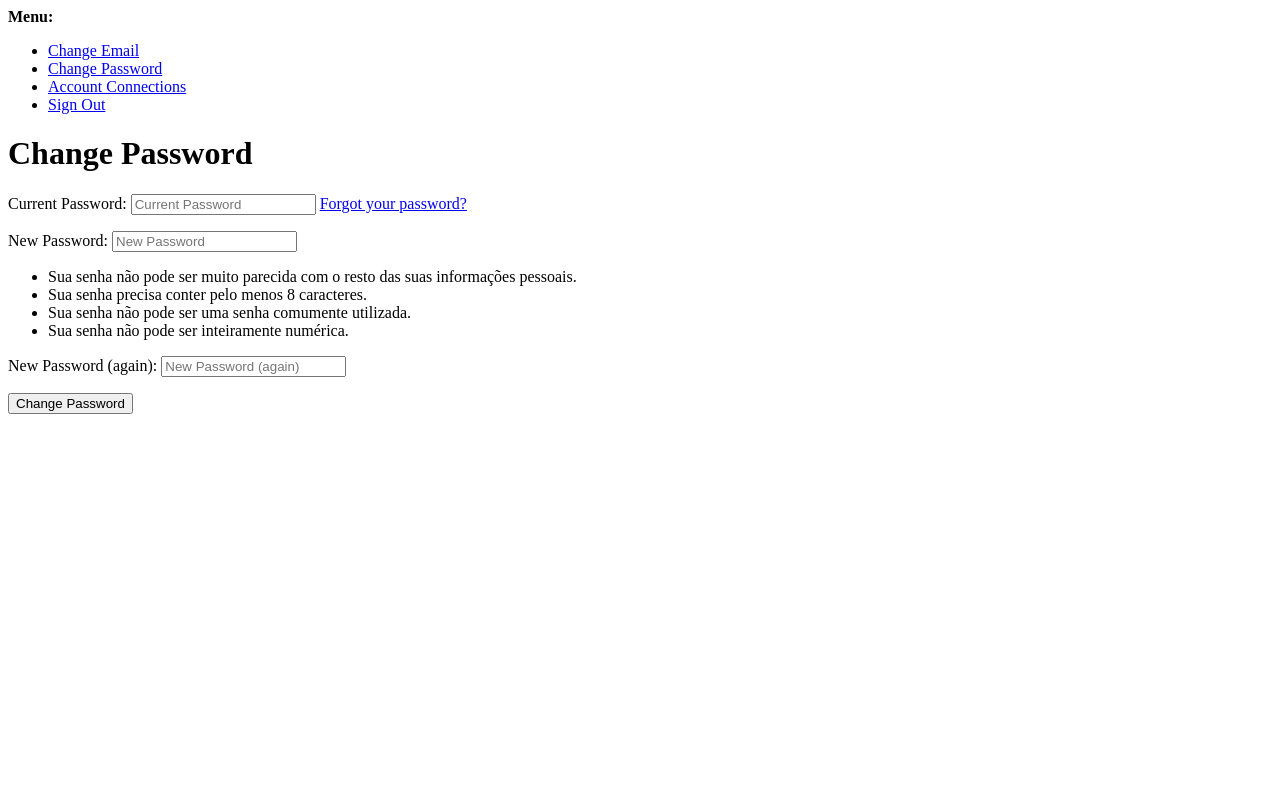
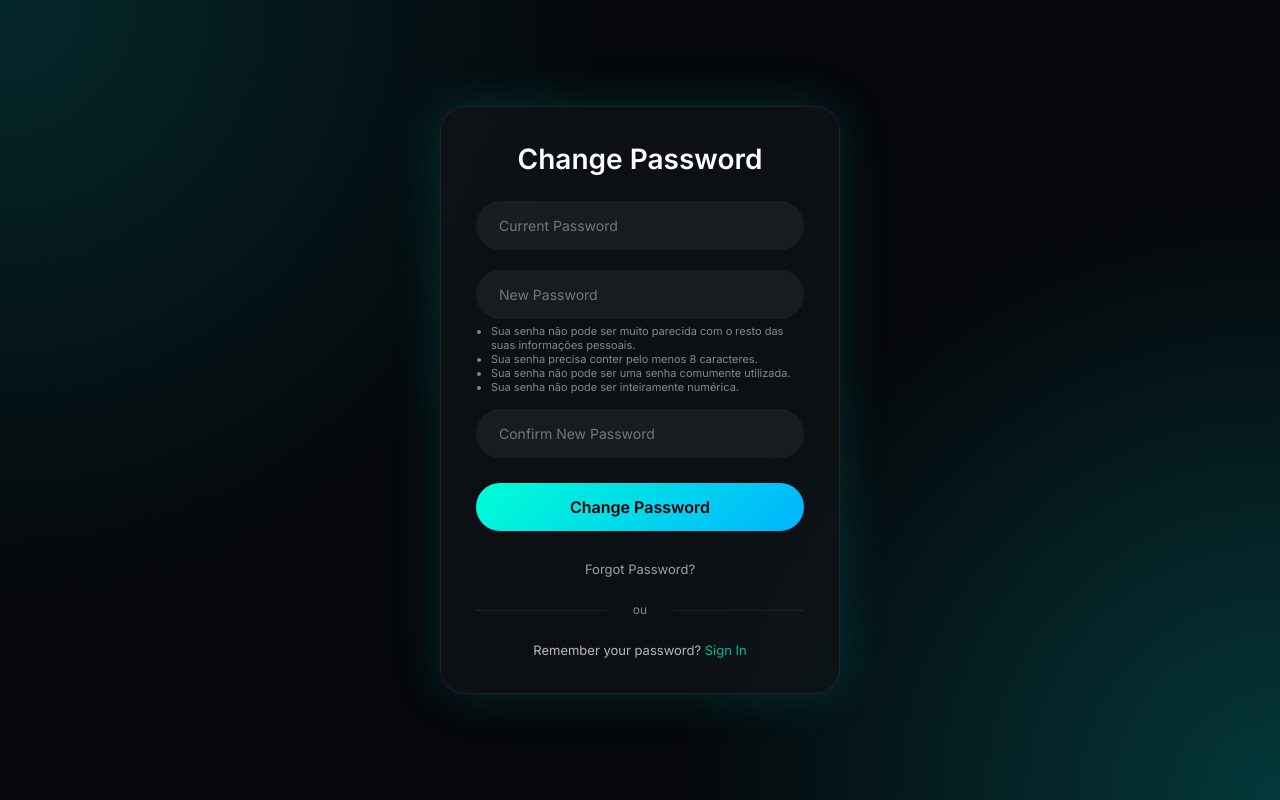
Before and after one commit to Silvaskrtt/NeonDrive, a Django app: page /accounts/password/change/ in a window 1280 px wide. Run offline with Django 5.2, Linux system fonts and the light colour scheme; the visitor is signed in with stand-in values (Sample User, id 1).

Commit message:
fix(auth): corrigir template de alteração de senha
- Templates: Adicionado override de password_change_form/done
- Layout: Pages estendem base.html com blocks de conteúdo
- Estilo: Formulário padronizado com classes do sistema
- Fluxo: Testado acesso via menu e redirecionamentos

fix #12

```diff
--- /dev/null
+++ b/static/css/accounts/password_change.css
@@ -0,0 +1,270 @@
+/* RESET */
+* {
+    margin: 0;
+    padding: 0;
+    box-sizing: border-box;
+    font-family: "Inter", sans-serif;
+}
+
+/* BACKGROUND - aplicado ao body que já existe no base_manage_password.html */
+body {
+    height: 100vh;
+    background: radial-gradient(circle at top left, #0ff2, transparent 40%),
+        radial-gradient(circle at bottom right, #0ff3, transparent 40%),
+        #05070a;
+    display: flex;
+    align-items: center;
+    justify-content: center;
+}
+
+/* CARD */
+.container {
+    width: 400px;
+    padding: 35px;
+    border-radius: 25px;
+    background: rgba(15, 20, 25, 0.75);
+    backdrop-filter: blur(25px);
+    border: 1px solid rgba(255, 255, 255, 0.08);
+    box-shadow: 0 0 50px rgba(0, 255, 255, 0.15);
+    color: white;
+}
+
+/* TITLE */
+h1 {
+    text-align: center;
+    font-weight: 600;
+    margin-bottom: 25px;
+    font-size: 28px;
+    color: white;
+}
+
+/* FORM */
+form {
+    width: 100%;
+}
+
+/* INPUT GROUPS */
+.input-group {
+    background: rgba(255, 255, 255, 0.05);
+    border-radius: 50px;
+    display: flex;
+    align-items: center;
+    padding: 4px 4px 4px 15px;
+    margin-bottom: 20px;
+    transition: all 0.3s ease;
+}
+
+.input-group:focus-within {
+    background: rgba(255, 255, 255, 0.1);
+    box-shadow: 0 0 0 2px rgba(0, 255, 255, 0.3);
+}
+
+.input-group input {
+    flex: 1;
+    background: none;
+    border: none;
+    outline: none;
+    color: white;
+    font-size: 14px;
+    padding: 12px 8px;
+    width: 100%;
+}
+
+.input-group input::placeholder {
+    color: rgba(255, 255, 255, 0.4);
+}
+
+.input-group input:-webkit-autofill,
+.input-group input:-webkit-autofill:hover,
+.input-group input:-webkit-autofill:focus {
+    -webkit-text-fill-color: white;
+    -webkit-box-shadow: 0 0 0px 1000px rgba(15, 20, 25, 0.75) inset;
+    transition: background-color 5000s ease-in-out 0s;
+}
+
+/* PASSWORD FIELD SPECIFIC */
+.password-field {
+    margin-top: 5px;
+}
+
+/* ERROR MESSAGES */
+.error-message {
+    color: #ff4d4d;
+    font-size: 12px;
+    margin: -15px 0 15px 15px;
+    list-style: none;
+}
+
+.error-message li {
+    margin: 5px 0;
+}
+
+ul.errorlist {
+    color: #ff4d4d;
+    font-size: 12px;
+    margin: -15px 0 15px 15px;
+    list-style: none;
+}
+
+ul.errorlist li {
+    margin: 5px 0;
+}
+
+/* NON-FIELD ERRORS */
+.non-field-errors {
+    background: rgba(255, 77, 77, 0.1);
+    border: 1px solid rgba(255, 77, 77, 0.3);
+    border-radius: 10px;
+    padding: 10px 15px;
+    margin: 10px 0 20px 0;
+    color: #ff4d4d;
+    font-size: 13px;
+}
+
+/* BUTTON */
+.button-group {
+    display: flex;
+    flex-direction: column;
+    gap: 15px;
+    margin-top: 25px;
+}
+
+.primary-btn {
+    width: 100%;
+    padding: 14px;
+    border-radius: 50px;
+    border: none;
+    background: linear-gradient(135deg, #00ffd5, #00b3ff);
+    color: black;
+    font-weight: 600;
+    font-size: 16px;
+    cursor: pointer;
+    transition: 0.3s;
+    display: flex;
+    align-items: center;
+    justify-content: center;
+}
+
+.primary-btn:hover {
+    transform: scale(1.02);
+    box-shadow: 0 0 20px rgba(0, 255, 255, 0.5);
+}
+
+/* FORGOT PASSWORD LINK */
+.forgot-password {
+    text-align: center;
+    margin: 15px 0 5px 0;
+    font-size: 13px;
+}
+
+.forgot-password a {
+    color: rgba(255, 255, 255, 0.6);
+    text-decoration: none;
+    transition: 0.3s;
+    display: inline-block;
+}
+
+.forgot-password a:hover {
+    color: #00ffd5;
+    text-decoration: underline;
+    transform: translateX(5px);
+}
+
+/* FOOTER */
+.footer {
+    text-align: center;
+    margin-top: 25px;
+    font-size: 13px;
+    opacity: 0.7;
+}
+
+.footer a {
+    color: #00ffd5;
+    text-decoration: none;
+}
+
+.footer a:hover {
+    text-decoration: underline;
+}
+
+/* DIVIDER */
+.divider {
+    text-align: center;
+    font-size: 12px;
+    opacity: 0.5;
+    margin: 20px 0;
+    position: relative;
+}
+
+.divider::before,
+.divider::after {
+    content: "";
+    position: absolute;
+    height: 1px;
+    width: 40%;
+    background: rgba(255, 255, 255, 0.15);
+    top: 50%;
+}
+
+.divider::before {
+    left: 0;
+}
+
+.divider::after {
+    right: 0;
+}
+
+/* ANIMATION */
+@keyframes shake {
+    0% {
+        transform: translateX(0);
+    }
+
+    25% {
+        transform: translateX(-5px);
+    }
+
+    50% {
+        transform: translateX(5px);
+    }
+
+    75% {
+        transform: translateX(-5px);
+    }
+
+    100% {
+        transform: translateX(0);
+    }
+}
+
+.error {
+    animation: shake 0.3s;
+    border: 1px solid red !important;
+}
+
+/* FIELD HELP TEXT */
+.helptext {
+    font-size: 11px;
+    color: rgba(255, 255, 255, 0.5);
+    margin: -15px 0 15px 15px;
+    display: block;
+}
+
+/* RESPONSIVE */
+@media (max-width: 450px) {
+    .container {
+        width: 90%;
+        padding: 25px;
+    }
+
+    h1 {
+        font-size: 24px;
+    }
+}
+
+/* TRANSIÇÃO SUAVE */
+.input-group,
+.primary-btn,
+.forgot-password a {
+    transition: all 0.3s ease;
+}
--- /dev/null
+++ b/templates/account/password_change.html
@@ -0,0 +1,98 @@
+{% load i18n allauth account static %}
+
+{% block extra_head %}
+    <link href="https://fonts.googleapis.com/css2?family=Inter:wght@300;400;600&display=swap" rel="stylesheet">
+    <link href="{% static 'css/accounts/password_change.css' %}" rel="stylesheet">
+{% endblock extra_head %}
+
+{% block content %}
+<div class="container">
+    <h1>{% trans "Change Password" %}</h1>
+
+    {% if form.non_field_errors %}
+    <div class="non-field-errors">
+        {% for error in form.non_field_errors %}
+            {{ error }}
+        {% endfor %}
+    </div>
+    {% endif %}
+
+    {% url 'account_change_password' as action_url %}
+    <form method="post" action="{{ action_url }}">
+        {% csrf_token %}
+        {{ redirect_field }}
+
+        <!-- Campo: Senha Atual -->
+        <div class="input-group {% if form.oldpassword.errors %}error{% endif %}">
+            <input type="password"
+                   name="oldpassword"
+                   placeholder="{% trans 'Current Password' %}"
+                   {% if form.oldpassword.value %}value="{{ form.oldpassword.value }}"{% endif %}
+                   required>
+        </div>
+        {% if form.oldpassword.errors %}
+        <ul class="error-message">
+            {% for error in form.oldpassword.errors %}
+                <li>{{ error }}</li>
+            {% endfor %}
+        </ul>
+        {% endif %}
+
+        <!-- Campo: Nova Senha -->
+        <div class="input-group password-field {% if form.password1.errors %}error{% endif %}">
+            <input type="password"
+                   name="password1"
+                   placeholder="{% trans 'New Password' %}"
+                   {% if form.password1.value %}value="{{ form.password1.value }}"{% endif %}
+                   required>
+        </div>
+        {% if form.password1.errors %}
+        <ul class="error-message">
+            {% for error in form.password1.errors %}
+                <li>{{ error }}</li>
+            {% endfor %}
+        </ul>
+        {% endif %}
+
+        <!-- Help text para a nova senha (se existir) -->
+        {% if form.password1.help_text %}
+        <span class="helptext">{{ form.password1.help_text }}</span>
+        {% endif %}
+
+        <!-- Campo: Confirmar Nova Senha -->
+        <div class="input-group password-field {% if form.password2.errors %}error{% endif %}">
+            <input type="password"
+                   name="password2"
+                   placeholder="{% trans 'Confirm New Password' %}"
+                   {% if form.password2.value %}value="{{ form.password2.value }}"{% endif %}
+                   required>
+        </div>
+        {% if form.password2.errors %}
+        <ul class="error-message">
+            {% for error in form.password2.errors %}
+                <li>{{ error }}</li>
+            {% endfor %}
+        </ul>
+        {% endif %}
+
+        <div class="button-group">
+            <button type="submit" class="primary-btn">
+                {% trans "Change Password" %}
+            </button>
+
+            <div class="forgot-password">
+                <a href="{% url 'account_reset_password' %}">
+                    {% trans "Forgot Password?" %}
+                </a>
+            </div>
+        </div>
+    </form>
+
+    <div class="divider">{% trans "or" %}</div>
+
+    <div class="footer">
+        {% trans "Remember your password?" %}
+        <a href="{% url 'account_login' %}">{% trans "Sign In" %}</a>
+    </div>
+</div>
+{% endblock content %}
--- a/templates/base.html
+++ b/templates/base.html
@@ -18,7 +18,7 @@
     <link rel="stylesheet" href="{% static 'css/dashboard.css' %}">
     <link rel="stylesheet" href="{% static 'css/clients.css' %}">
     <link rel="stylesheet" href="{% static 'css/vehicles.css' %}">
-     <link rel="stylesheet" href="{% static 'css/reports.css' %}">
+    <link rel="stylesheet" href="{% static 'css/reports.css' %}">
     <link rel="stylesheet" href="{% static 'css/recent_sales_table.css' %}">
     <link rel="stylesheet" href="{% static 'css/sidebar.css' %}">
     <link rel="stylesheet" href="{% static 'css/header.css' %}">
```
